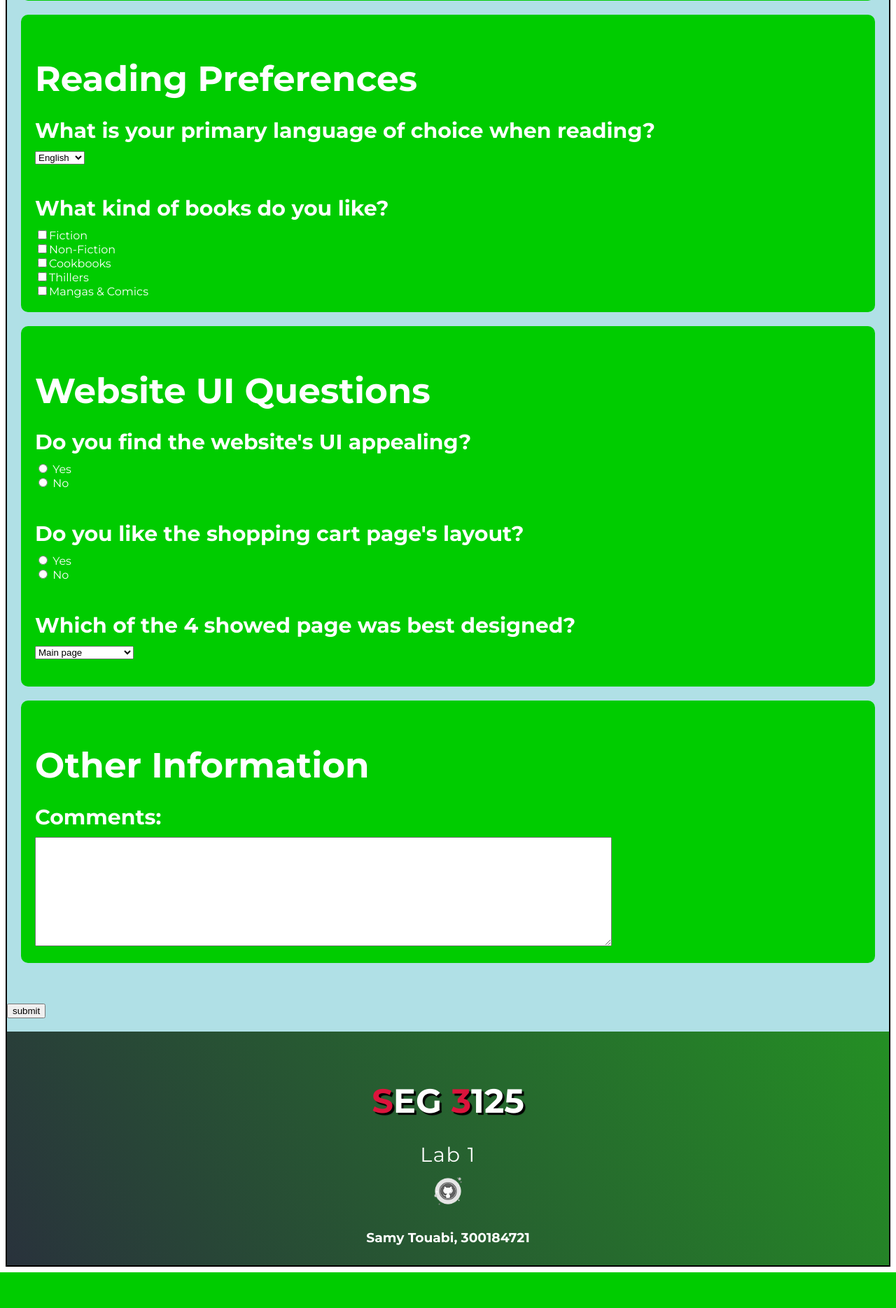
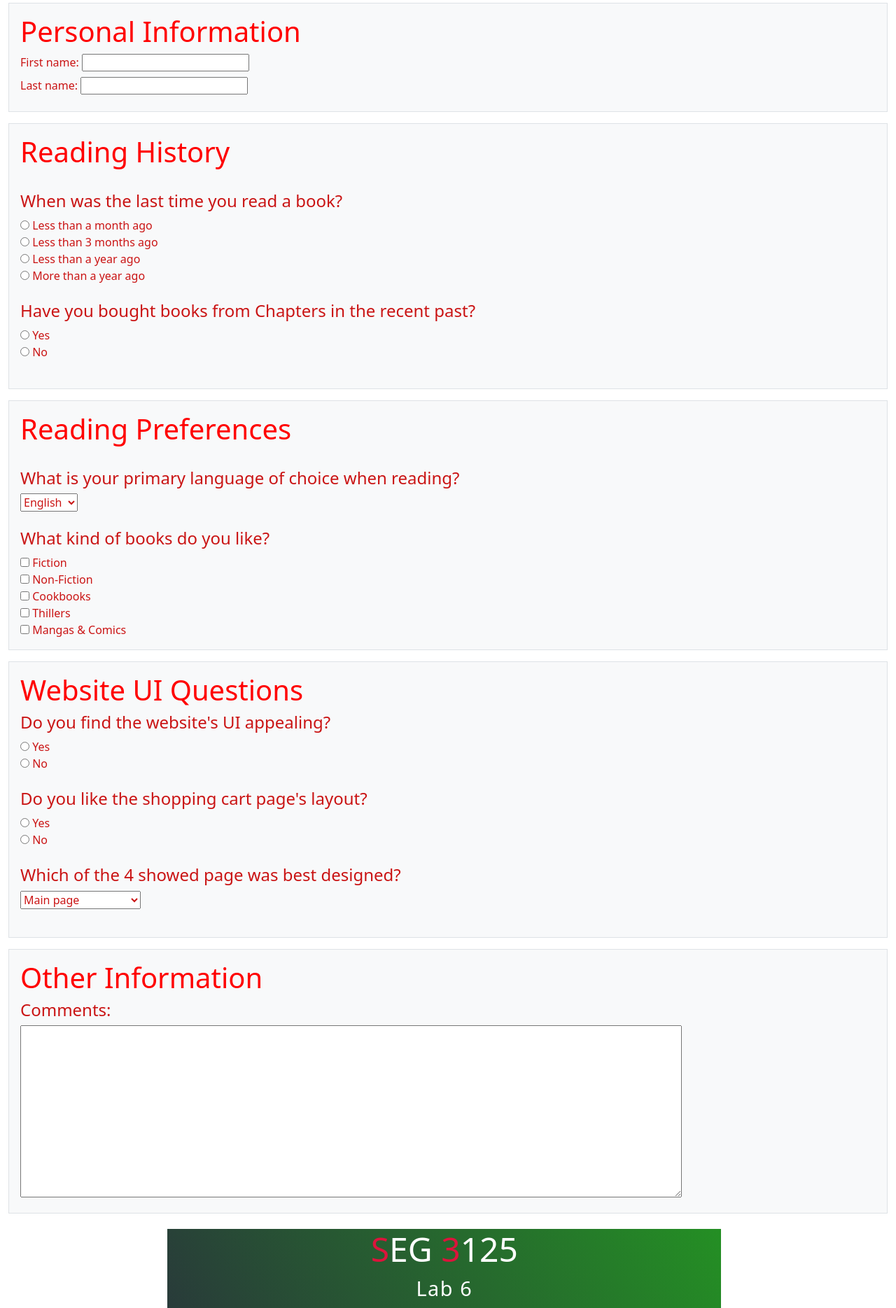
Before and after one commit to SEG3125-G27/SEG3125-G27.github.io, a Node server app: page /questionnaire in a window 1280 px wide. Shown: the part 1237-3106 px from the top of the page at 70% size. Before the commit the page ends 3055 px from the top, so only its background shows below. Run offline with Node 20, Linux system fonts and the light colour scheme.

Commit message:
modify to add bootstrap to website

```diff
--- a/G27surveyanalysis/views/questionnaire.ejs
+++ b/G27surveyanalysis/views/questionnaire.ejs
@@ -7,16 +7,19 @@
 
 <!DOCTYPE html>
 <html>
+
 <head>
 	<meta charset="utf-8">
 
 	<!-- IMPORTANT to use a CSS file - external -->
 
 	<!-- <link href="styles/style.css" rel="stylesheet" type="text/css"> -->
-	<link rel="stylesheet" href="/assets/style2.css" type="text/css">
+	<link rel="stylesheet" href="https://cdn.jsdelivr.net/npm/bootstrap@5.1.3/dist/css/bootstrap.min.css">
+	<script src="https://cdn.jsdelivr.net/npm/bootstrap@5.1.3/dist/js/bootstrap.min.js"></script>
+	<link rel="stylesheet" href="/assets/style_new.css" type="text/css">
 
 	<title>Questionnaire</title>
-	<link rel="shortcut icon" type="image/png" href="assets/images/questionnaire.png"/>
+	<link rel="shortcut icon" type="image/png" href="assets/images/questionnaire.png" />
 
 	<!-- jquery script -->
 	<script src="https://ajax.googleapis.com/ajax/libs/jquery/3.5.1/jquery.min.js"></script>
@@ -25,154 +28,185 @@
 
 <body>
 
-	<div class="test">
-	<div class="gallery">
+	<div class="container-xxl p-2 my-3 border bg-light">
 
-		<div style="text-align:center">
-			<h2><a href="https://www.chapters.indigo.ca/en-ca/books/" target="_blank" style="color: white;">Chapters Website</a> UI Image Gallery</h2>
-			<p style="color: white;">Click on the images below:</p>
+		<div class="text-center headingBackground p-3 mx-auto">
+			<h1><a href="https://www.chapters.indigo.ca/en-ca/books/" class="heading text-white" target="_blank">
+					Chapters Survey
+				</a></h1>
 		</div>
 
-		  <!-- The four columns -->
-		  <div class="row">
-			<div class="column">
-			  <img src="assets/images/Chapters.jpg" alt="Main Page" style="width:100%" onclick="myFunction(this);">
+		<nav class="navbar sticky navbar-expand-md bg-maroon">
+			<div class="container-fluid">
+				<ul class="navbar-nav col-2 text-center">
+					<li class="nav-item col-12">
+						<a href="#gallery" class="nav-link nav-style">Gallery</a>
+					</li>
+					<li class="nav-item col-12">
+						<a href="#personal" class="nav-link nav-style">Personal Information</a>
+					</li>
+					<li class="nav-item col-12">
+						<a href="#history" class="nav-link nav-style">Reading History</a>
+					</li>
+					<li class="nav-item col-12">
+						<a href="#pref" class="nav-link nav-style">Reading Preferences</a>
+					</li>
+					<li class="nav-item col-12">
+						<a href="#ui" class="nav-link nav-style">Website UI</a>
+					</li>
+
+				</ul>
 			</div>
-			<div class="column">
-			  <img src="assets/images/fiction.jpg" alt="Fiction Books" style="width:100%" onclick="myFunction(this);">
+		</nav>
 	</div>
-			<div class="column">
-			  <img src="assets/images/kids.jpg" alt="Kids Books" style="width:100%" onclick="myFunction(this);">
+	<div class="container-xxl p-3 my-3 border bg-light">
+		<br>
+		<div id="gallery" class="container text-red">
+			<h1>Gallery: View some of our website photos here</h1>
+			<br>
+
+			<div id="direction" class="carousel slide" data-bs-ride="carousel">
+
+				<!-- Indicators/dots -->
+				<div class="carousel-indicators">
+					<button type="button" data-bs-target="#direction" data-bs-slide-to="0" class="active"></button>
+					<button type="button" data-bs-target="#direction" data-bs-slide-to="1"></button>
+					<button type="button" data-bs-target="#direction" data-bs-slide-to="2"></button>
+					<button type="button" data-bs-target="#direction" data-bs-slide-to="3"></button>
 				</div>
-			<div class="column">
-			  <img src="assets/images/kart.jpg" alt="Shopping Cart Page" style="width:100%" onclick="myFunction(this);">
+
+				<!-- The slideshow/carousel -->
+				<div class="carousel-inner">
+					<div class="carousel-item active">
+						<a href="https://www.chapters.indigo.ca/en-ca/books/" target="_blank">
+							<img src="assets/images/Chapters.jpg" alt="Main Page" style="width:100%"
+								onclick="myFunction(this);"></a>
+					</div>
+					<div class="carousel-item">
+						<a href="https://www.chapters.indigo.ca/en-ca/books/" target="_blank">
+							<img src="assets/images/fiction.jpg" alt="Fiction Books" style="width:100%"
+								onclick="myFunction(this);"></a>
+					</div>
+					<div class="carousel-item">
+						<a href="https://www.chapters.indigo.ca/en-ca/books/" target="_blank">
+							<img src="assets/images/kids.jpg" alt="Kids Books" style="width:100%"
+								onclick="myFunction(this);"></a>
+					</div>
+					<div class="carousel-item">
+						<a href="https://www.chapters.indigo.ca/en-ca/books/" target="_blank">
+							<img src="assets/images/kart.jpg" alt="Shopping Cart Page" style="width:100%"
+								onclick="myFunction(this);"></a>
 					</div>
 				</div>
 
-		  <a href="https://www.chapters.indigo.ca/en-ca/books/" target="_blank">
-		  <div class="container" title="Open a new tab to Chapters home page">
+				<!-- Left and right controls/icons -->
+				<button class="carousel-control-prev" type="button" data-bs-target="#direction" data-bs-slide="prev">
+					<span class="carousel-control-prev-icon"></span>
+				</button>
+				<button class="carousel-control-next" type="button" data-bs-target="#direction" data-bs-slide="next">
+					<span class="carousel-control-next-icon"></span>
+				</button>
+			</div>
+		</div>
 
-			<span onclick="this.parentElement.style.display='none'" class="closebtn">&times;</span>
+	</div>
+	<span id="allQuestions">
+		<form id="questions" method="POST" action="/questionnaire" class="form-control" style="border: 0em;">
+			<!--FORM BEGINS******-->
+			<div id="personal" class="container-xxl p-3 my-3 border bg-light">
+				<div class="question">
 
+					<h1 class="brightRed"> Personal Information </h1>
 
-				<img id="expandedImg" style="width:50%; height: 10%;">
+					<h6 class="text-red">First name: <input type="text" name="firstname" placeholder="<%= qs.person %>"
+							required></h6>
+					<h6 class="text-red">Last name: <input type="text" name="lastname" placeholder="<%= qs.dept %>"
+							required></h6>
 
-			<div id="imgtext"></div>
-		  </div>
-		  </a>
 
 				</div>
 			</div>
+			<div id="history" class="container-xxl p-3 my-3 border bg-light">
+				<div class="question">
+					<h1 class="brightRed"> Reading History </h1>
+					<br>
+					<h4 class="text-red">When was the last time you read a book?</h4>
+
+					<input type="radio" id="months1" name="lastRead" value="1" required>
+					<label class="text-red" for="months1">Less than a month ago</label><br>
+
+					<input type="radio" id="months3" name="lastRead" value="3">
+					<label class="text-red" for="months3">Less than 3 months ago</label><br>
+
+					<input type="radio" id="months6" name="lastRead" value="6">
+					<label class="text-red" for="months6">Less than a year ago</label><br>
+
+					<input type="radio" id="months12" name="lastRead" value="12">
+					<label class="text-red" for="months12">More than a year ago</label><br><br>
 
 
-	<div class="test">
+					<h4 class="text-red"> Have you bought books from Chapters in the recent past? </h4>
 
+					<input type="radio" id="yes" name="recentPurchase" value="yes" required>
+					<label class="text-red" for="yes">Yes</label><br>
 
-
-	<!-- <br>
-	<br> -->
+					<input type="radio" id="no" name="recentPurchase" value="no">
+					<label class="text-red" for="no">No</label><br><br>
 
 				</div>
-
-
-	<br>
-	<br>
-
-	<form id="questions" method="POST" action="/questionnaire"> <!--FORM BEGINS******-->
+			</div>
+			<div id="pref" class="container-xxl p-3 my-3 border bg-light">
 				<div class="question">
 
-		<h2 class="bigger"> Personal Information </h2>
-
-		<h2>First Name and Last Name</h2>
-		<p>First name: <input type="text" name="firstname" placeholder="<%= qs.person %>" required></p>
-		<p>Last name: <input type="text" name="lastname" placeholder="<%= qs.dept %>" required></p>
+					<h1 class="brightRed"> Reading Preferences </h1>
 					<br>
-		<br>
-
-		</div>
-
-		<div class="question">
-
-			<h2 class="bigger"> Reading History </h2>
-
-			<h2>When was the last time you read a book?</h2>
-
-			<input type="radio" id="months1" name="lastRead" value="1" required>
-			<label for="months1">Less than a month ago</label><br>
-
-			<input type="radio" id="months3" name="lastRead" value="3">
-			<label for="months3">Less than 3 months ago</label><br>
-
-			<input type="radio" id="months6" name="lastRead" value="6">
-			<label for="months6">Less than a year ago</label><br>
-
-			<input type="radio" id="months12" name="lastRead" value="12">
-			<label for="months12">More than a year ago</label><br><br>
-
-
-			<br>
-
-			<h2> Have you bought books from Chapters in the recent past? </h2>
-
-			<input type="radio" id="yes" name="recentPurchase" value="yes" required>
-			<label for="yes">Yes</label><br>
-
-			<input type="radio" id="no" name="recentPurchase" value="no">
-			<label for="no">No</label><br><br>
-
-		</div>
-
-		<div class="question">
-
-			<h2 class="bigger"> Reading Preferences </h2>
-
-			<h2>What is your primary language of choice when reading?</h2>
-			<select id="favorite" name="primaryLanguage">
+					<h4 class="text-red">What is your primary language of choice when reading?</h4>
+					<select class="text-red" id="favorite" name="primaryLanguage">
 						<option value="English" selected="selected">English</option>
 						<option value="French">French</option>
 						<option value="Spanish">Spanish</option>
 						<option value="Other">Other</option>
 					</select>
-
 					<br>
 					<br>
+					<h4 class="text-red"> What kind of books do you like? </h4>
 
-			<h2> What kind of books do you like? </h2>
-
-			<input type="checkbox" name="Genre" value="Fiction" required>Fiction<br>
-			<input type="checkbox" name="Genre" value="Non-Fiction" required>Non-Fiction<br>
-			<input type="checkbox" name="Genre" value="Cookbooks" required>Cookbooks<br>
-			<input type="checkbox" name="Genre" value="Thrillers" required>Thillers<br>
-			<input type="checkbox" name="Genre" value="Mangas & Comics" required>Mangas & Comics<br>
-
+					<div class="text-red">
+						<input type="checkbox" name="Genre" value="Fiction" required> Fiction<br>
+						<input type="checkbox" name="Genre" value="Non-Fiction" required> Non-Fiction<br>
+						<input type="checkbox" name="Genre" value="Cookbooks" required> Cookbooks<br>
+						<input type="checkbox" name="Genre" value="Thrillers" required> Thillers<br>
+						<input type="checkbox" name="Genre" value="Mangas & Comics" required> Mangas & Comics<br>
 					</div>
-
+				</div>
+			</div>
+			<div id="ui" class="container-xxl p-3 my-3 border bg-light">
 				<div class="question">
 
-			<h2 class="bigger"> Website UI Questions </h2>
+					<h1 class="brightRed"> Website UI Questions </h1>
 
-			<h2>Do you find the website's UI appealing?</h2>
+					<h4 class="text-red">Do you find the website's UI appealing?</h4>
 
 					<input type="radio" id="yes" name="appealing" value="yes" required>
-			<label for="yes">Yes</label><br>
+					<label class="text-red" for="yes">Yes</label><br>
 
 					<input type="radio" id="no" name="appealing" value="no">
-			<label for="no">No</label><br><br>
+					<label class="text-red" for="no">No</label><br><br>
 
 
-			<h2>Do you like the shopping cart page's layout?</h2>
+					<h4 class="text-red">Do you like the shopping cart page's layout?</h4>
 
 					<input type="radio" id="yes" name="likeShoppingCart" value="yes" required>
-			<label for="yes">Yes</label><br>
+					<label class="text-red" for="yes">Yes</label><br>
 
 					<input type="radio" id="no" name="likeShoppingCart" value="no">
-			<label for="no">No</label><br><br>
+					<label class="text-red" for="no">No</label><br><br>
 
 
 
-			<h2> Which of the 4 showed page was best designed? </h2>
+					<h4 class="text-red"> Which of the 4 showed page was best designed? </h4>
 
-			<select id="favorite" name="bestDesignPage">
+					<select class="text-red" id="favorite" name="bestDesignPage">
 						<option value="Main Page" selected="selected">Main page</option>
 						<option value="Fiction Books page">Fiction Books page</option>
 						<option value="Kids Books page">Kids Books page</option>
@@ -183,55 +217,49 @@
 					<br>
 
 				</div>
-
-
+			</div>
+			<div class="container-xxl p-3 my-3 border bg-light">
 				<div class="question">
 
-			<h2 class="bigger"> Other Information </h2>
+					<h1 class="brightRed"> Other Information </h1>
 
-			<h2>Comments:</h2>
+					<h4 class="text-red">Comments:</h4>
 
 					<textarea rows="10" cols="100" name="comments"></textarea>
 
 				</div>
+			</div>
+		</form>
+	</span>
 
-		<br>
-		<br>
-		<input type="submit" value="submit">
 
-		<!-- <button id="submitButton" type="button" class="block" onclick="sub()">
-			SUBMIT your questionnaire
-		</button> -->
+	<div class="footer">
+		<section id="footer">
+			<div class="brand text-center">
+				<h1> <span>S</span>EG <span>3</span>125 </h1>
+			</div>
 
-		<!-- <p id="signature">Site created by Samy Touabi</p>	 -->
-
-		<br>
-		<br>
-
-	</form>
-
-	<section id="footer">
-
-        <div class="footerc">
-            <div class="brand">  <h1> <span>S</span>EG <span>3</span>125 </h1>  </div>
-
-            <h2 style="text-align: center;">Lab 1 </h2>
+			<h2 style="text-align: center;">Lab 6 </h2>
 
 			<div class="social-icon">
 				<!-- <h2 style="text-align: center;">Lab 1 </h2> -->
 				<div class="social-item">
 					<a href="https://github.com/SEG3125-G27/SEG3125-G27.github.io" target="_blank">
-							<img id="git" src="assets/images/github.png" alt="GitHub Icon" title="Link to GitHub repository" width="50px" height="50px">
+						<img id="git" src="assets/images/github.png" alt="GitHub Icon" title="Link to GitHub repository"
+							width="50px" height="50px">
 					</a>
 				</div>
 			</div>
 
 
-			<h3 style="text-align: center; color: white;">Samy Touabi, 300184721</h3>
+			<h3 style="text-align: center; color: white;">Samy Touabi, Kishan Mrug, Rida Dzhaafar, Yanbing Ren</h3>
 
+			<!-- </div> -->
+
+		</section>
 	</div>
 
-    </section>
+
 
 
 
@@ -254,12 +282,12 @@
 		//make sure at lease one checkbox is checked
 		var requiredCheckboxes = $(':checkbox[required]');
 		requiredCheckboxes.change(
-    function(){
-      if(requiredCheckboxes.is(':checked')){
+			function () {
+				if (requiredCheckboxes.is(':checked')) {
 					requiredCheckboxes.removeAttr('required');
 
-      }else{
-        requiredCheckboxes.attr('required','required');
+				} else {
+					requiredCheckboxes.attr('required', 'required');
 				}
 			}
 		);
@@ -268,6 +296,7 @@
 
 
 	</script>
+	</div>
+</body>
 
-  </body>
 </html>
```
Lines whose indentation alone changed are shown as unchanged.
